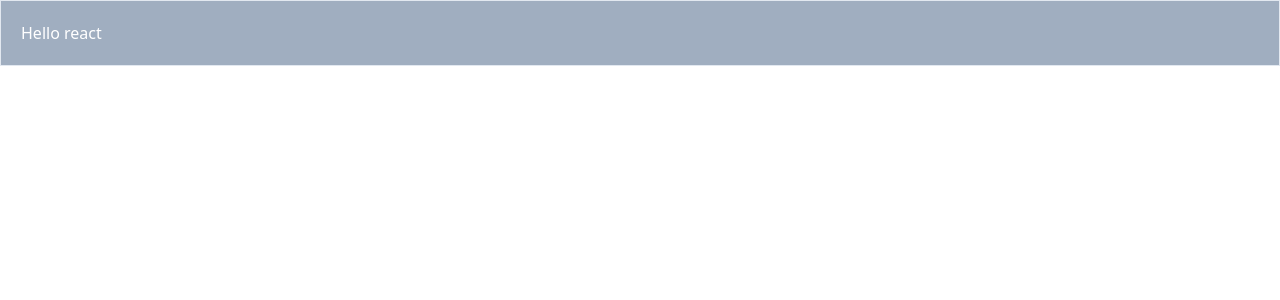
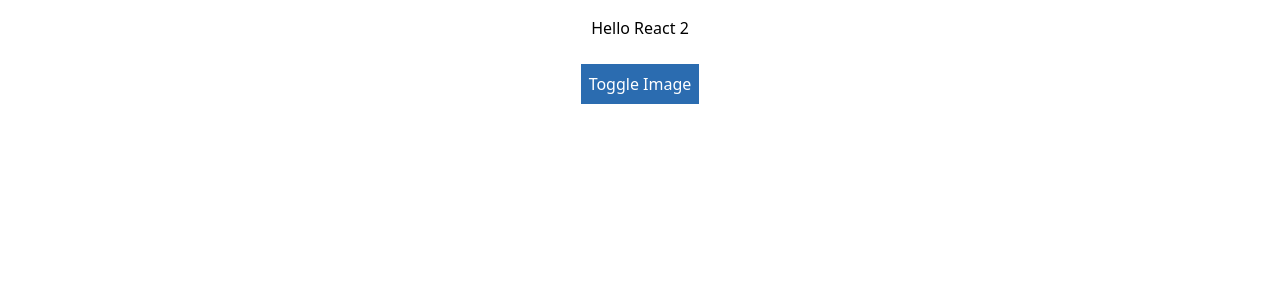
Before and after one commit to ChunduriAvinash16/React-application, a React (Create React App) app in the folder my-react/: page / in a window 1280 px wide. Shown: the top 300 px of the page. Built offline with nearby package versions, Linux system fonts and the light colour scheme.

Commit message:
Virtual-DOM Mouse-Event-handling

```diff
--- a/my-react/src/App.js
+++ b/my-react/src/App.js
@@ -1,23 +1,41 @@
-import React from 'react';
+import React,{Component} from 'react';
 import "./assets/css/style.css";
-/*class App extends Component{
+class App extends Component{
     constructor(props){
         super(props); //default props
-        this.state={title:"Hello React 2"};
+        this.state={title:"Hello React 2",isShowing:false};
 
     }
+    handleClick=()=>{
+        this.setState({
+            isShowing:!this.state.isShowing
+        });
+    }
+
     render(){
         return(
-            <h2>{this.state.title}</h2>
+            <section className="flex justify-center">
+                <div className="w-1/2">
+                    <div className="text-center">
+                    <div className="my-4">{this.state.title}</div>
+                        <button className="p-2 my-2 bg-blue-700 text-white" onClick={this.handleClick}>
+                            Toggle Image
+                        </button>
+                    </div>
+                    {
+                       this.state.isShowing? (<img src="https://images.unsplash.com/photo-1528965051322-6d335c69eb86?ixlib=rb-1.2.1&ixid=eyJhcHBfaWQiOjEyMDd9&auto=format&fit=crop&w=891&q=80"/>):null}
+
+                </div>
+            </section>
         )
     }
 }
 
-export default App;*/
+export default App;
 
 
 
-function App() {
+/*function App() {
     return (
         <div>
             <div className="bg-gray-500 text-white p-5 border ">
@@ -25,6 +43,6 @@ function App() {
             </div>
         </div>
     )
-}
+}*/
 
-export default App
+//export default App;
```
Also changed, not shown: 1 other file (tests, documents, lock files or other folders).
